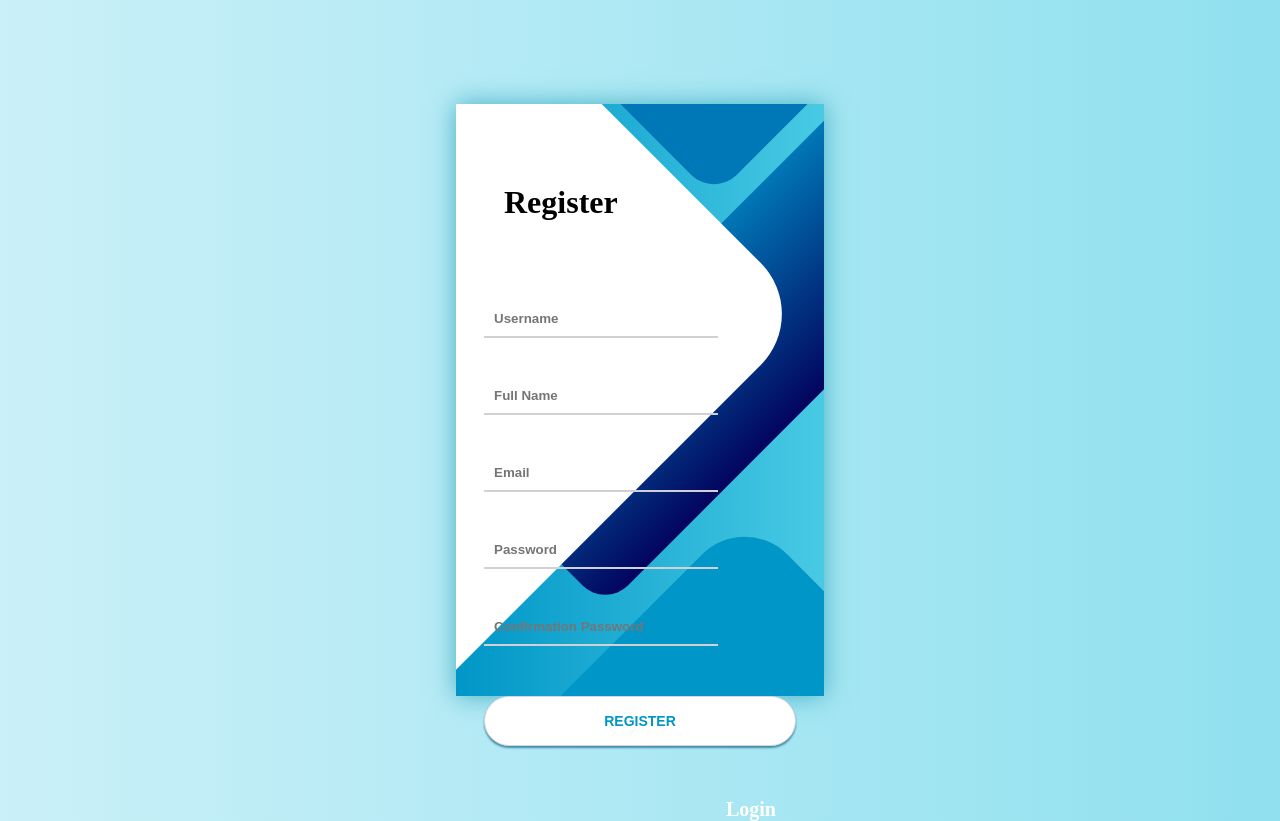
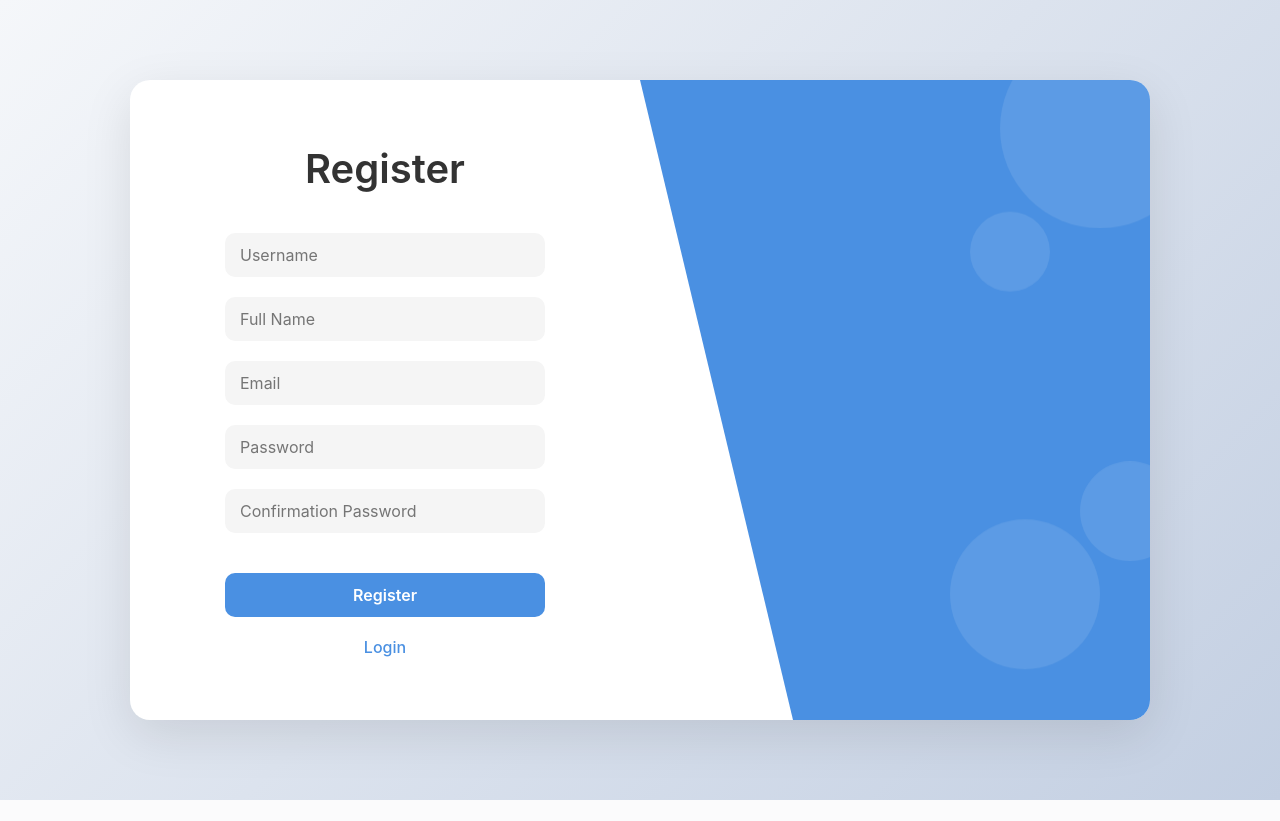
Before and after one commit to Catalyst-Forge/pomeng-project, a Flask app: page /register in a window 1280 px wide. After the commit the page ends 800 px from the top, so only its background shows below. Run offline with Flask 3, Linux system fonts and the light colour scheme; parts of the project's set-up code (start-up, migrations or seed data) failed here and were passed over; some libraries are stand-ins or nearby versions.

Commit message:
fix UI and models layout

```diff
--- a/app.py
+++ b/app.py
@@ -34,4 +34,4 @@ def create_app():
     return app
 if __name__ == '__main__':
     app = create_app()
-    app.run(debug=True)
+    app.run(debug=True, port=2001)
--- a/controller/view_auth.py
+++ b/controller/view_auth.py
@@ -3,6 +3,7 @@ from flask_login import login_user, logout_user, login_required
 from models.auth_model import User
 from extensions import db
 from forms import LoginForm, RegisterForm
+from sqlalchemy.exc import IntegrityError
 
 auth_bp = Blueprint("auth", __name__)
 
@@ -14,7 +15,7 @@ def login():
         user = User.query.filter_by(email=form.email.data).first()
         if user and user.check_password(form.password.data):
             login_user(user)
-            flash("login berhasil!", "success")
+            flash("Login berhasil!", "success")
             return redirect(url_for("route.dashboard"))
         else:
             flash("Login Gagal. Periksa email dan password.", "error")
@@ -25,18 +26,45 @@ def login():
 def register():
     form = RegisterForm()
     if form.validate_on_submit():
-        user = User(
-            username=form.username.data,
-            fullname=form.fullname.data,
-            email=form.email.data,
-        )
-        user.set_password(form.password.data)
-        db.session.add(user)
-        db.session.commit()
-        flash("Akun Anda telah dibuat! Anda sekarang dapat login.", "success")
-        return redirect(url_for("auth.login"))
+        try:
+            # Check if username already exists
+            if User.query.filter_by(username=form.username.data).first():
+                flash("Username sudah digunakan. Silakan pilih username lain.", "error")
+                return render_template("register.html", form=form)
 
-    flash("Data yang Anda masukan salah. Silakan periksa kembali!", "warning")
+            # Check if email already exists
+            if User.query.filter_by(email=form.email.data).first():
+                flash("Email sudah terdaftar. Silakan gunakan email lain.", "error")
+                return render_template("register.html", form=form)
+
+            # Create new user
+            user = User(
+                username=form.username.data,
+                fullname=form.fullname.data,
+                email=form.email.data,
+            )
+            user.set_password(form.password.data)
+
+            db.session.add(user)
+            db.session.commit()
+
+            flash("Akun Anda telah dibuat! Anda sekarang dapat login.", "success")
+            return redirect(url_for("auth.login"))
+
+        except IntegrityError:
+            db.session.rollback()
+            flash("Terjadi kesalahan saat membuat akun. Silakan coba lagi.", "error")
+            return render_template("register.html", form=form)
+
+        except Exception as e:
+            db.session.rollback()
+            flash("Terjadi kesalahan sistem. Silakan coba lagi nanti.", "error")
+            return render_template("register.html", form=form)
+
+    # Only flash warning if form was submitted but validation failed
+    if form.errors:
+        flash("Data yang Anda masukan salah. Silakan periksa kembali!", "warning")
+
     return render_template("register.html", form=form)
 
 
@@ -44,4 +72,5 @@ def register():
 @login_required
 def logout():
     logout_user()
+    flash("Anda telah keluar dari sistem.", "info")
     return redirect(url_for("auth.login"))
--- a/static/css/authentication-style.css
+++ b/static/css/authentication-style.css
@@ -1,149 +1,236 @@
+/* Base Reset */
 * {
     margin: 0;
     padding: 0;
     box-sizing: border-box;
+    font-family: -apple-system, BlinkMacSystemFont, "Segoe UI", Roboto, Oxygen, Ubuntu, Cantarell, "Open Sans", "Helvetica Neue", sans-serif;
 }
 
-body {
-  background: linear-gradient(90deg, #caf0f8, #90e0ef);
+/* Container Layout */
+.container {
+    min-height: 100vh;
+    display: flex;
+    justify-content: center;
+    align-items: center;
+    background: linear-gradient(135deg, #f5f7fa 0%, #c3cfe2 100%);
+    padding: 20px;
 }
 
-.container {
+/* Main Box */
+.box {
+    position: relative;
+    width: 100%;
+    max-width: 1020px;
+    height: 640px;
+    background: #fff;
+    border-radius: 20px;
+    box-shadow: 0 15px 50px rgba(0, 0, 0, 0.1);
+    overflow: hidden;
     display: flex;
-  align-items: center;
-  justify-content: center;
-  min-height: 100vh;
 }
 
-.box {
-  background: linear-gradient(90deg, #0096c7, #48cae4);
-  position: relative;
-  width: 23rem;
-  height: 37rem;
-  box-shadow: 0 0 24px #44b0c5;
-}
-
+/* Content Area */
 .box__content {
     position: relative;
+    width: 50%;
     height: 100%;
+    display: flex;
+    flex-direction: column;
+    justify-content: center;
+    align-items: center;
+    padding: 40px;
     z-index: 1;
 }
 
+/* Title Styling */
 .box__content-title {
-  padding: 5rem 3rem;
+    font-size: 2.5em;
+    color: #333;
+    margin-bottom: 40px;
+    font-weight: 600;
 }
 
+/* Form Styling */
 .box__content-authentication {
-  margin-top: -3rem;
-  padding: 1.75rem;
+    width: 100%;
+    max-width: 320px;
 }
 
+/* Input Field Container */
 .authentication__field {
-  padding: 20px 0;
     position: relative;
+    width: 100%;
+    margin-bottom: 20px;
 }
 
+/* Input Styling */
 .authentication__input {
+    width: 100%;
+    padding: 12px 15px;
+    background: #f5f5f5;
     border: none;
-  border-bottom: 2px solid #d1d1d4;
-  padding: 10px;
-  background: none;
-  width: 75%;
-  font-weight: 700;
-  transition: 200ms;
+    border-radius: 10px;
+    outline: none;
+    font-size: 1em;
+    color: #333;
+    transition: all 0.3s ease;
 }
 
-.authentication__input:is(:active, :focus, :hover) {
-  border-bottom-color: #03045e;
-  outline: none;
+.authentication__input:focus {
+    background: #fff;
+    box-shadow: 0 0 0 2px #4a90e2;
 }
 
+/* Submit Button */
 .authentication__submit {
-  margin-top: 30px;
-  border: 1px solid #d4d3e8;
-  border-radius: 26px;
-  padding: 1rem 1.25rem;
     width: 100%;
-  background-color: #fff;
-  display: flex;
-  align-items: center;
-  color: #0096c7;
-  text-transform: uppercase;
-  font-weight: 700;
-  font-size: 14px;
-  box-shadow: 0 2px 2px #428da6;
-  transition: 200ms;
+    padding: 12px;
+    background: #4a90e2;
+    color: #fff;
+    border: none;
+    border-radius: 10px;
     cursor: pointer;
+    font-size: 1em;
+    font-weight: 600;
+    transition: all 0.3s ease;
+    margin-top: 20px;
 }
 
-.authentication__submit:is(:active, :focus, :hover) {
-  border-color: #6a679e;
-  outline: none;
+.authentication__submit:hover {
+    background: #357abd;
+    transform: translateY(-2px);
 }
 
+/* Register/Login Link */
 .box__content-register {
-  margin-top: 1.5rem;
-  margin-inline-end: 3rem;
-  color: #fff;
-  display: flex;
-  justify-content: flex-end;
-  font-size: 1.25rem;
+    margin-top: 20px;
+    color: #4a90e2;
     text-decoration: none;
-  font-weight: 700;
-
-  &:hover {
-    color: #000;
-  }
+    font-weight: 500;
+    transition: all 0.3s ease;
 }
 
+.box__content-register:hover {
+    color: #357abd;
+    text-decoration: underline;
+}
+
+/* Background Shapes */
 .box__background {
     position: absolute;
     top: 0;
-  left: 0;
     right: 0;
-  bottom: 0;
-  overflow: hidden;
-  z-index: 0;
-  clip-path: inset(0 0 0 0);
+    width: 50%;
+    height: 100%;
+    background: #4a90e2;
+    clip-path: polygon(0 0, 100% 0, 100% 100%, 30% 100%);
 }
 
 .box__background-shape {
     position: absolute;
-  rotate: 45deg;
+    background: rgba(255, 255, 255, 0.1);
+    border-radius: 50%;
+    animation: float 6s ease-in-out infinite;
 }
 
 .box__background-shape-1 {
-  border-radius: 0 72px 0 0;
-  width: 520px;
-  height: 520px;
-  background-color: #fff;
+    width: 200px;
+    height: 200px;
     top: -50px;
-  right: 120px;
+    right: -50px;
 }
 
 .box__background-shape-2 {
-  border-radius: 32px;
-  width: 220px;
-  height: 220px;
-  background-color: #0077b6;
-  top: -172px;
-  right: 0;
+    width: 150px;
+    height: 150px;
+    bottom: 50px;
+    right: 50px;
+    animation-delay: 1s;
 }
 
 .box__background-shape-3 {
-  border-radius: 32px;
-  width: 190px;
-  height: 540px;
-  background: linear-gradient(270deg, #03045e, #0077b6);
-  top: -24px;
-  right: 0;
+    width: 100px;
+    height: 100px;
+    bottom: 150px;
+    right: -30px;
+    animation-delay: 2s;
 }
 
 .box__background-shape-4 {
-  border-radius: 60px;
-  width: 200px;
-  height: 400px;
-  background-color: #0096c7;
-  top: 420px;
-  right: 50px;
+    width: 80px;
+    height: 80px;
+    top: 150px;
+    right: 100px;
+    animation-delay: 3s;
 }
+
+/* Animation */
+@keyframes float {
+    0% {
+        transform: translateY(0);
+    }
+    50% {
+        transform: translateY(-20px);
+    }
+    100% {
+        transform: translateY(0);
+    }
+}
+
+/* Responsive Design */
+@media (max-width: 768px) {
+    .box {
+        height: auto;
+        max-height: none;
+        flex-direction: column-reverse;
+    }
+
+    .box__content {
+        width: 100%;
+        padding: 30px 20px;
+    }
+
+    .box__background {
+        width: 100%;
+        height: 200px;
+        clip-path: polygon(0 0, 100% 0, 100% 70%, 0 100%);
+    }
+
+    .box__content-title {
+        font-size: 2em;
+        margin-bottom: 30px;
+    }
+
+    .authentication__field {
+        margin-bottom: 15px;
+    }
+
+    .box__background-shape {
+        display: none;
+    }
+}
+
+/* Error States */
+.authentication__input.error {
+    background: #fff0f0;
+    box-shadow: 0 0 0 2px #ff4d4d;
+}
+
+/* Form Validation Messages */
+.authentication__error-message {
+    color: #ff4d4d;
+    font-size: 0.85em;
+    margin-top: 5px;
+    display: block;
+}
+
+/* Loading State */
+.authentication__submit.loading {
+    background: #ccc;
+    pointer-events: none;
+}
+
+/* Success State */
+.authentication__submit.success {
+    background: #2ecc71;
+}
```
Also changed, not shown: controller/view_train_lstm.py (+0 -19 lines), models/auth_model.py (+61 -4 lines), reset_db_user.py (added, +60 -0 lines), instance/site.db. Lines whose indentation alone changed are shown as unchanged.
